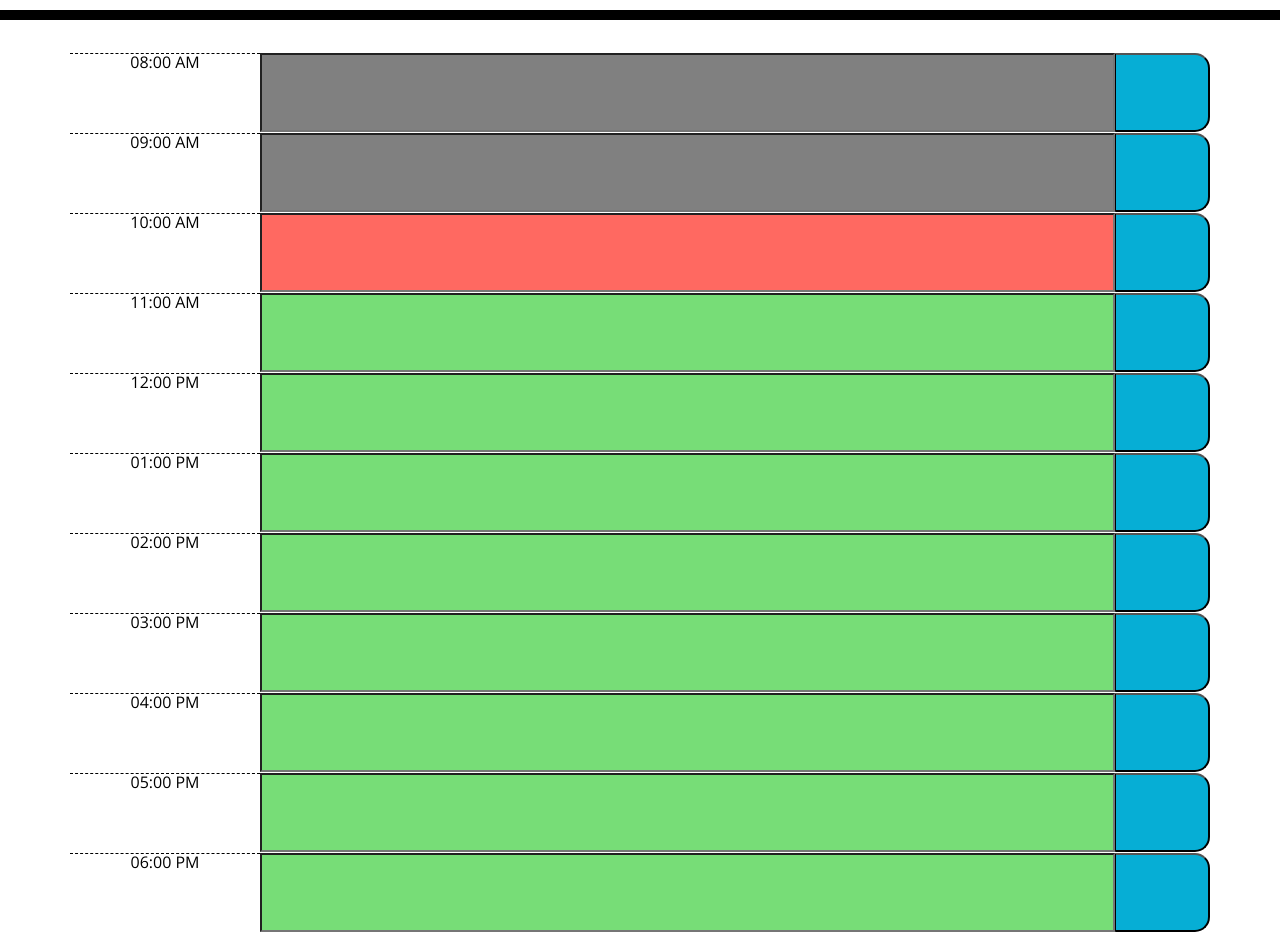
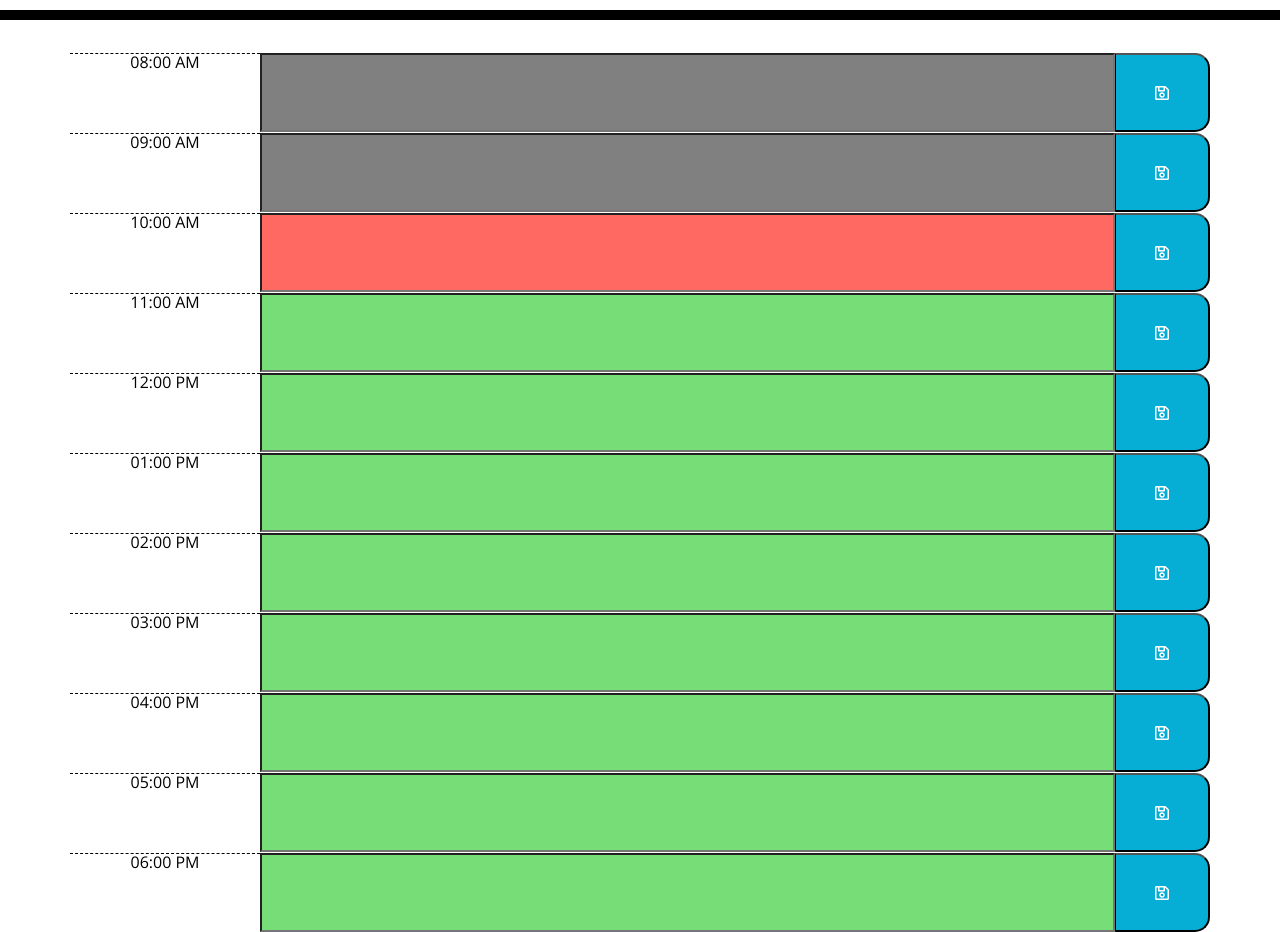
Before and after one commit to josesanchezcapo/bc05-work-day-scheduler, a plain HTML site: page index.html in a window 1280 px wide. Shown: the part 280-1212 px from the top of the page. Drawn offline with nearby package versions, Linux system fonts and the light colour scheme.

Commit message:
adding btn icon

```diff
--- a/index.html
+++ b/index.html
@@ -29,79 +29,57 @@
     <div class="row">
       <div class="col-2 hour" style="text-align: center;">08:00 AM</div>
       <input id="1" class="col" data-value="08:00 am">
-      <button id="btn1" class="col-1 saveBtn">
-        <span></span>
-      </button>
+      <button id="btn1" class="col-1 saveBtn"><i class="far fa-save" style="height: max-content;"></i></button>
     </div>
     <div class="row">
       <div class="col-2 hour" style="text-align: center;">09:00 AM</div>
       <input id="2" class="col" data-value="09:00 am">
-      <button id="btn2"  class="col-1 saveBtn">
-        <span></span>
-      </button>
+      <button id="btn2" class="col-1 saveBtn"><i class="far fa-save" style="height: max-content;"></i></button>
     </div>
     <div class="row">
       <div class="col-2 hour" style="text-align: center;">10:00 AM</div>
       <input id="3" class="col" data-value="10:00 am">
-      <button id="btn3" class="col-1 saveBtn">
-        <span></span>
-      </button>
+      <button id="btn3" class="col-1 saveBtn"><i class="far fa-save" style="height: max-content;"></i></button>
     </div>
     <div class="row">
       <div class="col-2 hour" style="text-align: center;">11:00 AM</div>
       <input id="4" class="col" data-value="11:00 am">
-      <button id="btn4"  class="col-1 saveBtn">
-        <span></span>
-      </button>
+      <button id="btn4" class="col-1 saveBtn"><i class="far fa-save" style="height: max-content;"></i></button>
     </div>
     <div class="row">
       <div class="col-2 hour" style="text-align: center;">12:00 PM</div>
       <input id="5" class="col" data-value="12:00 pm">
-      <button id="btn5"  class="col-1 saveBtn">
-        <span></span>
-      </button>
+      <button id="btn5" class="col-1 saveBtn"><i class="far fa-save" style="height: max-content;"></i></button>
     </div>
     <div class="row">
       <div class="col-2 hour" style="text-align: center;">01:00 PM</div>
       <input id="6" class="col" data-value="1:00 pm">
-      <button id="btn6" class="col-1 saveBtn">
-        <span></span>
-      </button>
+      <button id="btn6" class="col-1 saveBtn"><i class="far fa-save" style="height: max-content;"></i></button>
     </div>
     <div class="row">
       <div class="col-2 hour" style="text-align: center;">02:00 PM</div>
       <input id="7" class="col" data-value="2:00 pm">
-      <button id="btn7" class="col-1 saveBtn">
-        <span></span>
-      </button>
+      <button id="btn7" class="col-1 saveBtn"><i class="far fa-save" style="height: max-content;"></i></button>
     </div>
     <div class="row">
       <div class="col-2 hour" style="text-align: center;">03:00 PM</div>
       <input id="8" class="col" data-value="3:00 pm">
-      <button id="btn8" class="col-1 saveBtn">
-        <span></span>
-      </button>
+      <button id="btn8" class="col-1 saveBtn"><i class="far fa-save" style="height: max-content;"></i></button>
     </div>
     <div class="row">
       <div class="col-2 hour" style="text-align: center;">04:00 PM</div>
       <input id="9" class="col" data-value="4:00 pm">
-      <button id="btn9" class="col-1 saveBtn">
-        <span></span>
-      </button>
+      <button id="btn9" class="col-1 saveBtn"><i class="far fa-save" style="height: max-content;"></i></button>
     </div>
     <div class="row">
       <div class="col-2 hour" style="text-align: center;">05:00 PM</div>
       <input id="10" class="col" data-value="5:00 pm">
-      <button id="btn10" class="col-1 saveBtn">
-        <span></span>
-      </button>
+      <button id="btn10" class="col-1 saveBtn"><i class="far fa-save" style="height: max-content;"></i></button>
     </div>
     <div class="row">
       <div class="col-2 hour" style="text-align: center;">06:00 PM</div>
       <input id="11" class="col" data-value="6:00 pm">
-      <button id="btn11" class="col-1 saveBtn">
-        <span></span>
-      </button>
+      <button id="btn11" class="col-1 saveBtn"><i class="far fa-save" style="height: max-content;"></i></button>
     </div>
   </div>
 
```
Also changed, not shown: Assets/img/png-transparent-btnsave.png (added), 3 other files.
